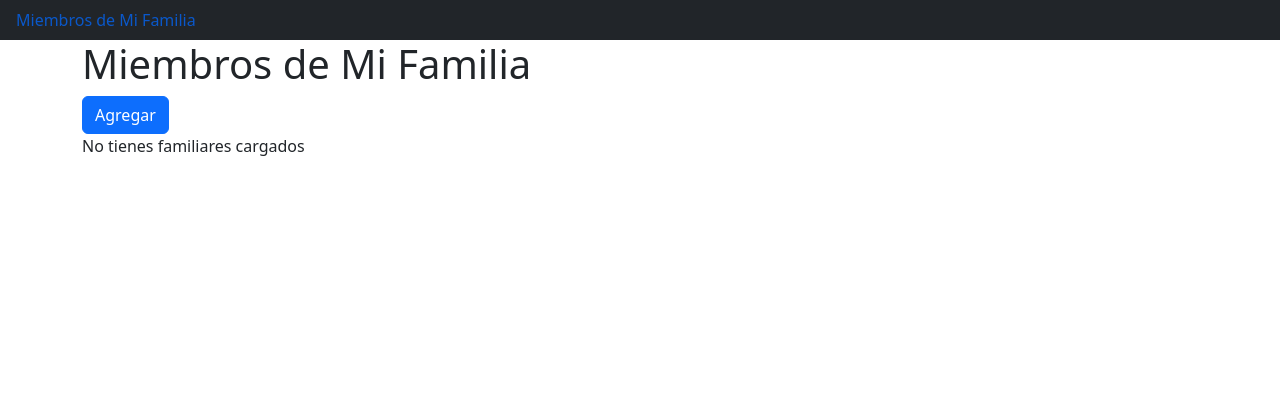
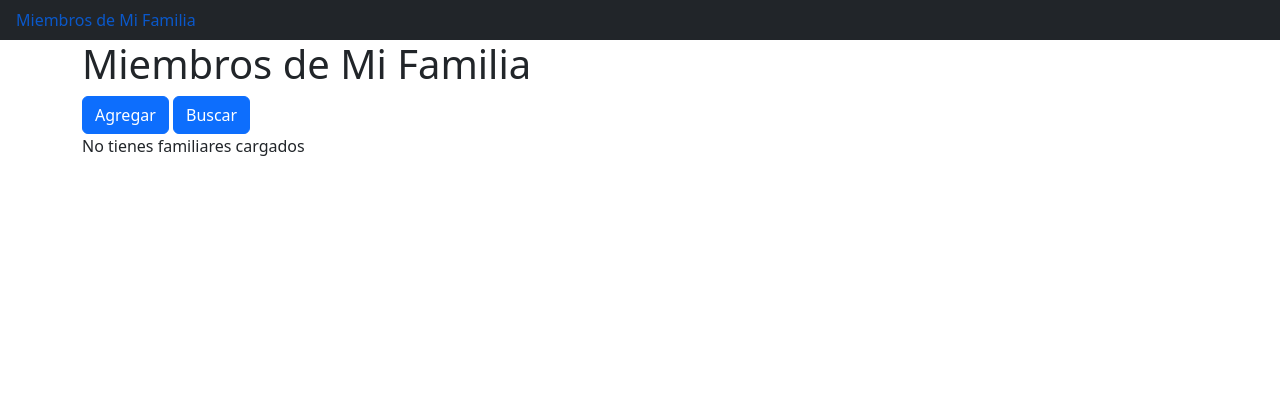
Before and after one commit to arcv1337/mvtmain, a Django app: page / in a window 1280 px wide. Shown: the top 420 px of the page. Run offline with Django 4.2, Linux system fonts and the light colour scheme; data that the repository does not hold is empty; parts of the project's set-up code (start-up, migrations or seed data) failed here and were passed over; some libraries are stand-ins or nearby versions.

Commit message:
Se soluciono BuscarPersona

```diff
--- a/familia/forms.py
+++ b/familia/forms.py
@@ -11,4 +11,4 @@ class PersonaForm(forms.Form):
     widget=forms.TextInput(attrs={'placeholder': '30/12/1995'}))
 
 class BuscarPersonasForm(forms.Form):
-    palabra_a_buscar = forms.Charfield(label="Buscar")
+    palabra_a_buscar = forms.CharField(label="Buscar")
--- a/familia/templates/familia/lista_familiares.html
+++ b/familia/templates/familia/lista_familiares.html
@@ -13,7 +13,8 @@
         <h1>Miembros de Mi Familia</h1>
         {% url 'agregar' as agregar_url %}
         {% bootstrap_button "Agregar" size="sm" button_class="btn-primary" button_type="link" href=agregar_url %}
-
+        {% url 'buscar' as buscar_url %}
+        {% bootstrap_button "Buscar" size="sm" button_class="btn-primary" button_type="link" href=buscar_url %}
       </div>
       </div>
       <dov class="row">
--- a/familia/urls.py
+++ b/familia/urls.py
@@ -6,5 +6,5 @@ urlpatterns = [
     path('', views.index, name="index"),
     path('agregar/', views.agregar, name="agregar"),
     path('buscar/', views.buscar, name="buscar"),
-    path('borrar/<identificador>', views.borrar, name="borrar")
+    path('borrar/<identificador>', views.borrar, name="borrar"),
 ]
--- a/familia/views.py
+++ b/familia/views.py
@@ -1,7 +1,7 @@
 from django.http import HttpResponse, HttpResponseRedirect, HttpResponseBadRequest
 from django.template import loader
 from django.shortcuts import render
-from familia.forms import BuscarPersonaForm, BuscarPersonasForm, PersonaForm
+from familia.forms import BuscarPersonasForm, PersonaForm
 
 from familia.models import Persona
 
@@ -63,15 +63,14 @@ def actualizar(request, identificador):
 
 
 def buscar(request):
-    personas = []
     if request.method == "GET":
         form_busqueda = BuscarPersonasForm()
-        return render(request, 'familia/form_busqueda.html', {"form_busqueda":form_busqueda, "persona_s":persona_s})
+        return render(request, 'familia/form_busqueda.html', {"form_busqueda": form_busqueda})
 
     elif request.method == "POST":
         form_busqueda = BuscarPersonasForm(request.POST)
         if form_busqueda.is_valid():
             palabra_a_buscar = form_busqueda.cleaned_data['palabra_a_buscar']
-            persona_s = Persona.objects.filter(nombre__icontains=form_busqueda.palabra_a_buscar)
+            personas = Persona.objects.filter(nombre__icontains=palabra_a_buscar)
 
-        return render(request, 'familia/listar_familiares.html', {"persona_s":persona_s})
+        return  render(request, 'familia/lista_familiares.html', {"personas": personas})
```
Also changed, not shown: familia/templates/familia/form_busqueda.html (+5 -8 lines).
